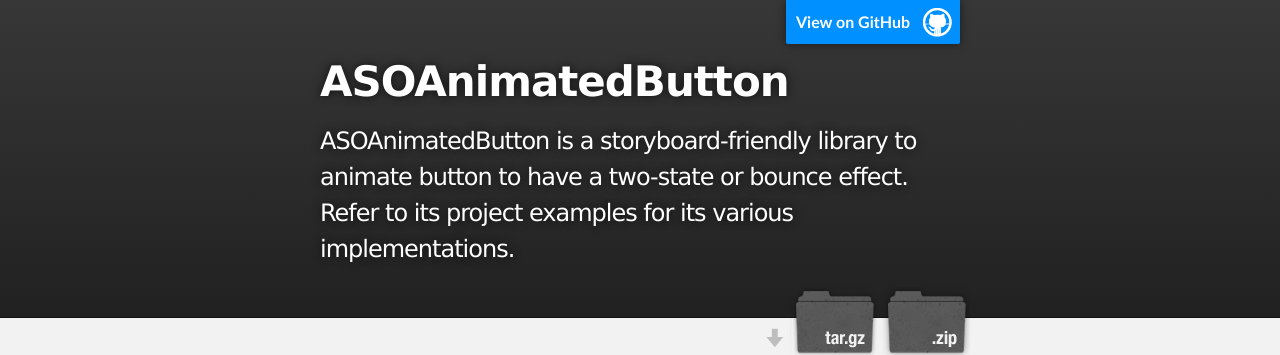
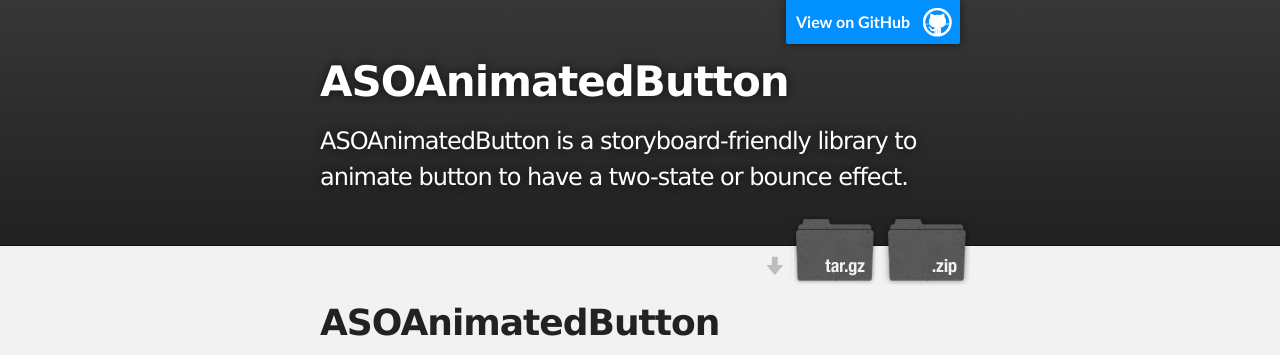
Before and after one commit to agusso/ASOAnimatedButton, a plain HTML site: page index.html in a window 1280 px wide. Shown: the top 355 px of the page. Drawn offline with Linux system fonts and the light colour scheme.

Commit message:
Update index.html

```diff
--- a/index.html
+++ b/index.html
@@ -4,7 +4,7 @@
   <head>
     <meta charset='utf-8' />
     <meta http-equiv="X-UA-Compatible" content="chrome=1" />
-    <meta name="description" content="ASOAnimatedButton : ASOAnimatedButton is a storyboard-friendly library to animate button to have a two-state or bounce effect." />
+    <meta name="description" content="ASOAnimatedButton : ASOAnimatedButton is a storyboard-friendly library to animate button to have a two-state or bounce effect. Refer to its project examples for its various implementations." />
 
     <link rel="stylesheet" type="text/css" media="screen" href="stylesheets/stylesheet.css">
 
@@ -19,7 +19,7 @@
           <a id="forkme_banner" href="https://github.com/agusso/ASOAnimatedButton">View on GitHub</a>
 
           <h1 id="project_title">ASOAnimatedButton</h1>
-          <h2 id="project_tagline">ASOAnimatedButton is a storyboard-friendly library to animate button to have a two-state or bounce effect. Refer to its project examples for its various implementations.</h2>
+          <h2 id="project_tagline">ASOAnimatedButton is a storyboard-friendly library to animate button to have a two-state or bounce effect.</h2>
 
             <section id="downloads">
               <a class="zip_download_link" href="https://github.com/agusso/ASOAnimatedButton/zipball/master">Download this project as a .zip file</a>
```
